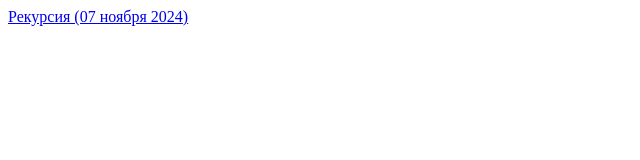
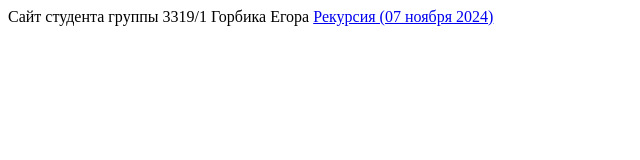
Before and after one commit to Eeggorr/Eeggorr.github.io, a plain HTML site: page index.html in a window 1280 px wide. Shown: the whole page, without its empty margins (0-640 px from the left). Drawn offline with Linux system fonts and the light colour scheme.

Commit message:
Update index.html

```diff
--- a/index.html
+++ b/index.html
@@ -6,7 +6,7 @@
     <title>Document</title>
 </head>
 <body>
-
+    <a>Сайт студента группы 3319/1 Горбика Егора</a>
     <a href="07nov24.html">Рекурсия (07 ноября 2024)</a>
 
 
```
